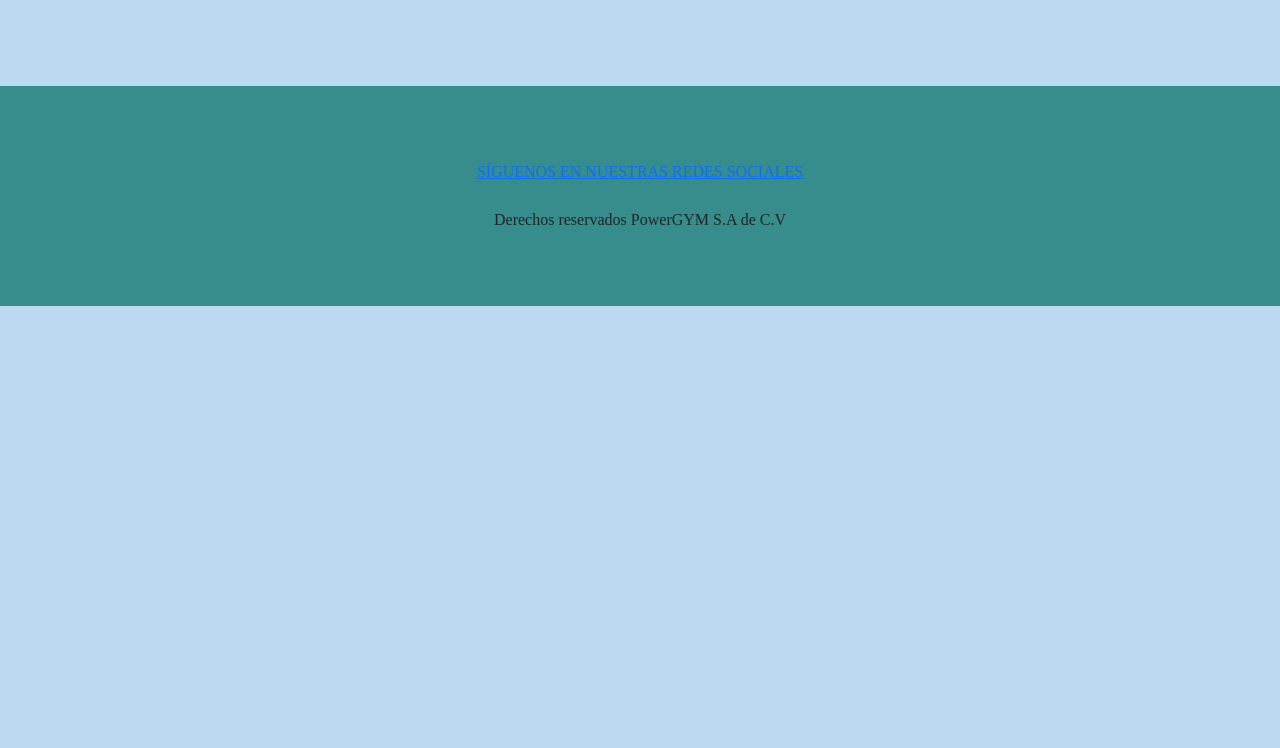
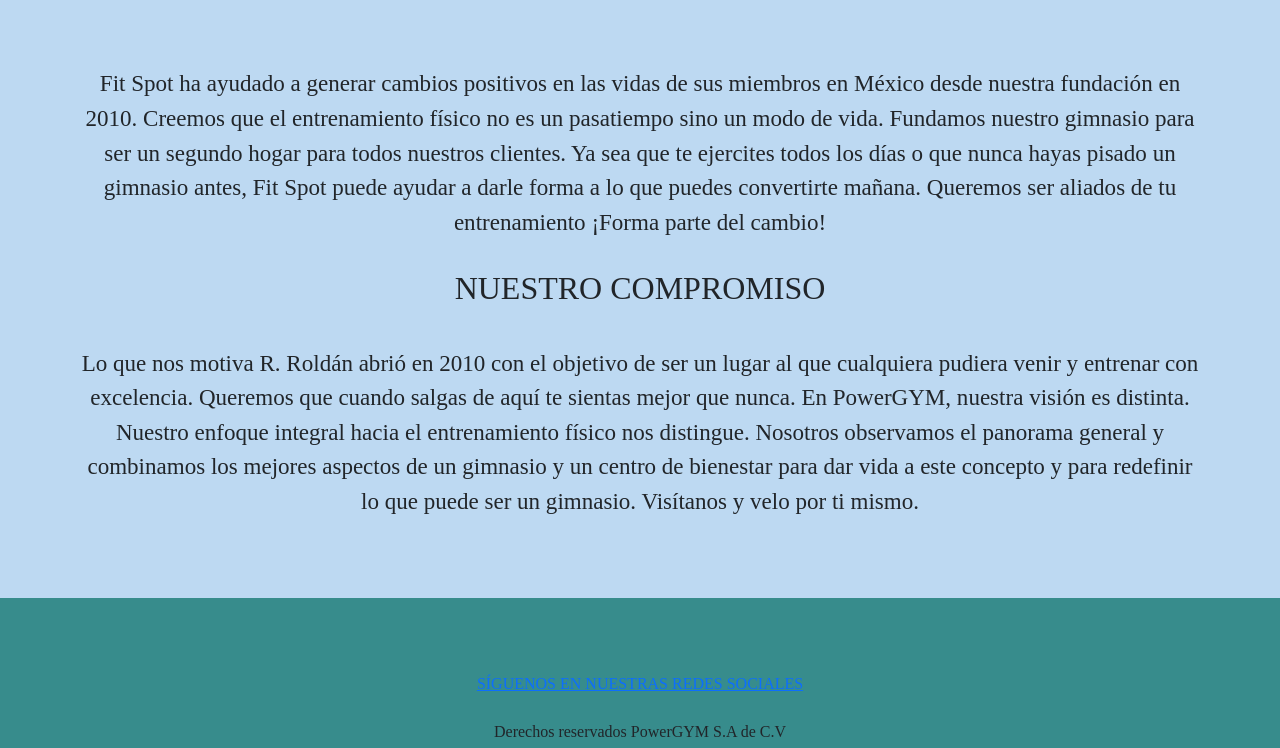
Before and after one commit to Ram0nRoldan/Segunda-entrega, a website: page html/historia.html in a window 1280 px wide. Shown: the part 737-1485 px from the top of the page. Before the commit the page ends 1043 px from the top, so only its background shows below. Drawn offline with nearby package versions, Linux system fonts and the light colour scheme; a web font is replaced by a local one.

Commit message:
Tercer commit

```diff
--- a/html/historia.html
+++ b/html/historia.html
@@ -83,6 +83,35 @@
           referrerpolicy="strict-origin-when-cross-origin"
           allowfullscreen></iframe>
       </section>
+
+      <section>
+
+        Fit Spot ha ayudado a generar cambios positivos en las vidas de sus miembros en México desde nuestra fundación en 2010.
+        Creemos que el entrenamiento físico no es un pasatiempo sino un modo de vida.
+        Fundamos nuestro gimnasio para ser un segundo hogar para todos nuestros clientes.
+        Ya sea que te ejercites todos los días o que nunca hayas pisado un gimnasio antes, Fit Spot puede ayudar a darle forma a lo que puedes convertirte mañana.
+        Queremos ser aliados de tu entrenamiento
+        ¡Forma parte del cambio!
+      </section>
+
+      <h2>NUESTRO COMPROMISO</h2>
+      <section>
+
+        Lo que nos motiva
+
+        R. Roldán abrió en 2010 con el objetivo de ser un lugar al que cualquiera pudiera venir y entrenar con excelencia.
+
+        Queremos que cuando salgas de aquí te sientas mejor que nunca.
+
+
+        En PowerGYM, nuestra visión es distinta. Nuestro enfoque integral hacia el entrenamiento físico nos distingue.
+        Nosotros observamos el panorama general y combinamos los mejores aspectos de un gimnasio y un centro de bienestar para dar vida a este concepto y para redefinir lo que puede ser un gimnasio.
+
+
+
+        Visítanos y velo por ti mismo.
+      </section>
+
     </main>
 
     <footer class="pie">
```
Also changed, not shown: index.html (+12 -0 lines).
